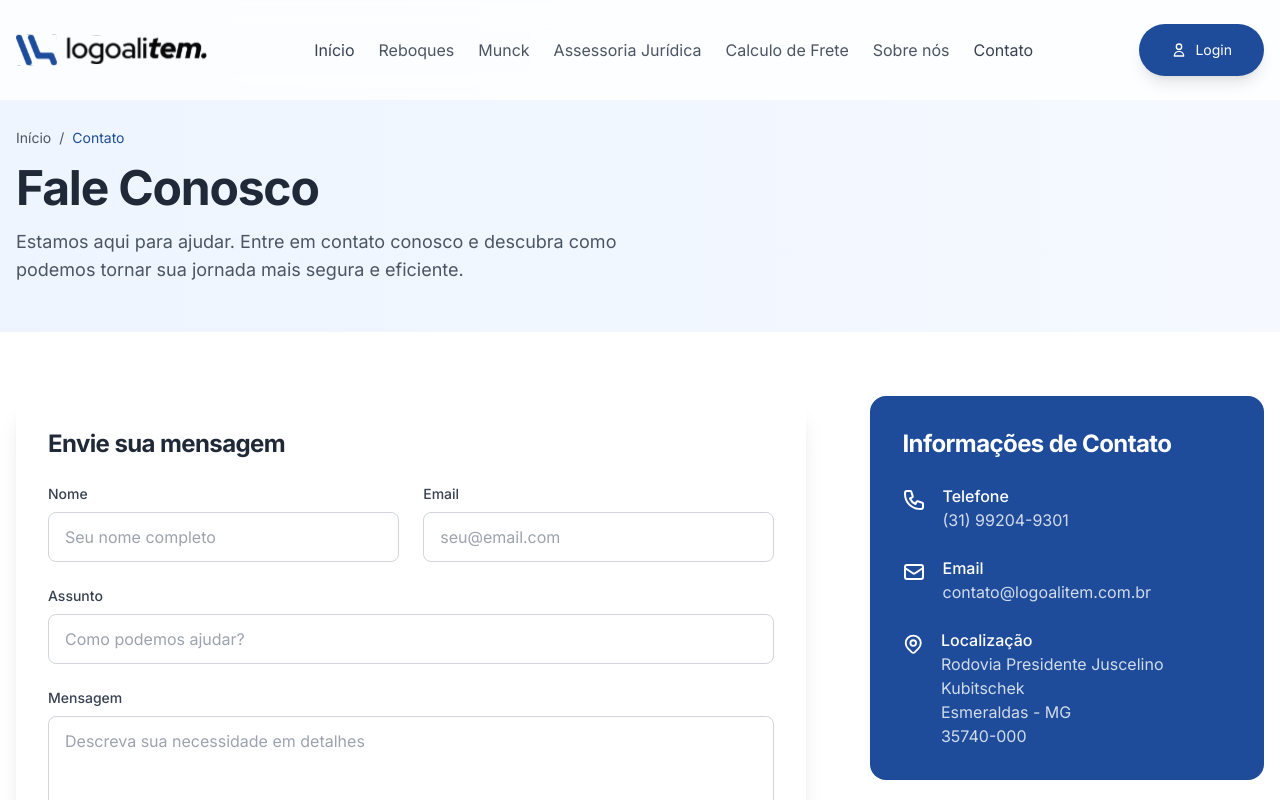
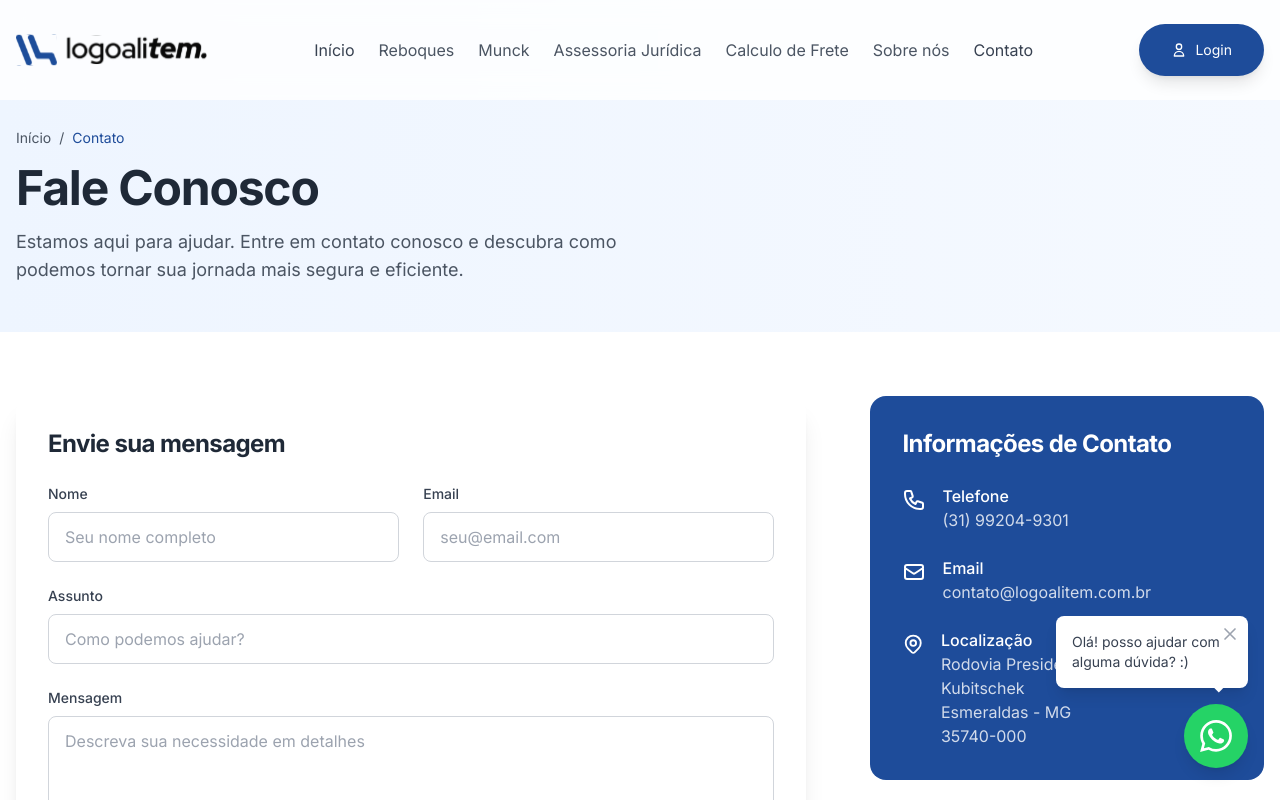
Before and after one commit to williansenawebdesigner/website-logoalitem, a Next.js app: page /contato in a window 1280 px wide. Shown: the top 800 px of the page. Built offline with nearby package versions, Linux system fonts and the light colour scheme.

Commit message:
ajustes completos que a sara pediu

```diff
--- /dev/null
+++ b/app/components/WhatsAppButton.tsx
@@ -0,0 +1,72 @@
+'use client'
+
+import { motion } from 'framer-motion'
+import { useState, useEffect } from 'react'
+
+interface WhatsAppButtonProps {
+  phoneNumber: string
+  message: string
+}
+
+export default function WhatsAppButton({ phoneNumber, message }: WhatsAppButtonProps) {
+  const [showBalloon, setShowBalloon] = useState(false)
+  const whatsappLink = `https://wa.me/${phoneNumber}?text=${encodeURIComponent(message)}`
+
+  useEffect(() => {
+    const timer = setTimeout(() => {
+      setShowBalloon(true)
+    }, 2000)
+
+    return () => clearTimeout(timer)
+  }, [])
+
+  return (
+    <motion.div
+      className="fixed bottom-8 right-8 z-50"
+      initial={{ scale: 0, opacity: 0 }}
+      animate={{ scale: 1, opacity: 1 }}
+      transition={{ duration: 0.3 }}
+      whileHover={{ scale: 1.1 }}
+    >
+      {showBalloon && (
+        <motion.div
+          initial={{ opacity: 0, y: 10 }}
+          animate={{ opacity: 1, y: 0 }}
+          transition={{ duration: 0.3 }}
+          className="absolute bottom-full right-0 mb-4 bg-white rounded-lg shadow-lg p-4 max-w-[200px] text-sm"
+        >
+          <div className="relative">
+            <button
+              onClick={() => setShowBalloon(false)}
+              className="absolute -top-2 -right-6 lg:-right-2 text-gray-400 hover:text-gray-600"
+            >
+              <svg className="w-5 h-5" fill="none" stroke="currentColor" viewBox="0 0 24 24">
+                <path strokeLinecap="round" strokeLinejoin="round" strokeWidth={2} d="M6 18L18 6M6 6l12 12" />
+              </svg>
+            </button>
+            <p className="w-40 text-gray-700">Olá! posso ajudar com alguma dúvida? :)</p>
+            <div className="absolute -bottom-4 right-2 w-4 h-2 bg-white transform rotate-45"></div>
+          </div>
+        </motion.div>
+      )}
+      <a
+        href={whatsappLink}
+        target="_blank"
+        rel="noopener noreferrer"
+        className="flex items-center justify-center w-16 h-16 bg-[#25D366] rounded-full shadow-lg hover:shadow-xl transition-shadow duration-300"
+        aria-label="Contato via WhatsApp"
+      >
+        <svg
+          className="w-8 h-8 text-white"
+          fill="currentColor"
+          viewBox="0 0 24 24"
+          xmlns="http://www.w3.org/2000/svg"
+        >
+          <path
+            d="M17.472 14.382c-.297-.149-1.758-.867-2.03-.967-.273-.099-.471-.148-.67.15-.197.297-.767.966-.94 1.164-.173.199-.347.223-.644.075-.297-.15-1.255-.463-2.39-1.475-.883-.788-1.48-1.761-1.653-2.059-.173-.297-.018-.458.13-.606.134-.133.298-.347.446-.52.149-.174.198-.298.298-.497.099-.198.05-.371-.025-.52-.075-.149-.669-1.612-.916-2.207-.242-.579-.487-.5-.669-.51-.173-.008-.371-.01-.57-.01-.198 0-.52.074-.792.372-.272.297-1.04 1.016-1.04 2.479 0 1.462 1.065 2.875 1.213 3.074.149.198 2.096 3.2 5.077 4.487.709.306 1.262.489 1.694.625.712.227 1.36.195 1.871.118.571-.085 1.758-.719 2.006-1.413.248-.694.248-1.289.173-1.413-.074-.124-.272-.198-.57-.347m-5.421 7.403h-.004a9.87 9.87 0 01-5.031-1.378l-.361-.214-3.741.982.998-3.648-.235-.374a9.86 9.86 0 01-1.51-5.26c.001-5.45 4.436-9.884 9.888-9.884 2.64 0 5.122 1.03 6.988 2.898a9.825 9.825 0 012.893 6.994c-.003 5.45-4.437 9.884-9.885 9.884m8.413-18.297A11.815 11.815 0 0012.05 0C5.495 0 .16 5.335.157 11.892c0 2.096.547 4.142 1.588 5.945L.057 24l6.305-1.654a11.882 11.882 0 005.683 1.448h.005c6.554 0 11.89-5.335 11.893-11.893a11.821 11.821 0 00-3.48-8.413z"
+          />
+        </svg>
+      </a>
+    </motion.div>
+  )
+}
--- a/app/contato/page.tsx
+++ b/app/contato/page.tsx
@@ -1,7 +1,10 @@
+'use client'
+
 import Image from 'next/image'
 import Link from 'next/link'
 import Header from '../components/Header'
 import Footer from '../components/Footer'
+import WhatsAppButton from '../components/WhatsAppButton'
 
 export default function Contato() {
   const depoimentos = [
@@ -230,6 +233,11 @@
       </section>
 
       <Footer />
+
+      <WhatsAppButton
+        phoneNumber="5531992049301"
+        message="Olá! Gostaria de mais informações sobre os serviços da Logo Ali Tem."
+      />
     </main>
   )
 }
--- a/app/servicos/assessoria-juridica/page.tsx
+++ b/app/servicos/assessoria-juridica/page.tsx
@@ -1,7 +1,10 @@
+'use client'
+
 import Image from 'next/image'
 import Link from 'next/link'
 import Header from '../../components/Header'
 import Footer from '../../components/Footer'
+import WhatsAppButton from '../../components/WhatsAppButton'
 
 export default function AssessoriaJuridica() {
   const beneficios = [
@@ -176,6 +179,11 @@
       </section>
 
       <Footer />
+
+      <WhatsAppButton
+        phoneNumber="5531991372290"
+        message="Olá! Gostaria de mais informações sobre os serviços de assessoria jurídica da Logo Ali Tem."
+      />
     </main>
   )
 }
```
